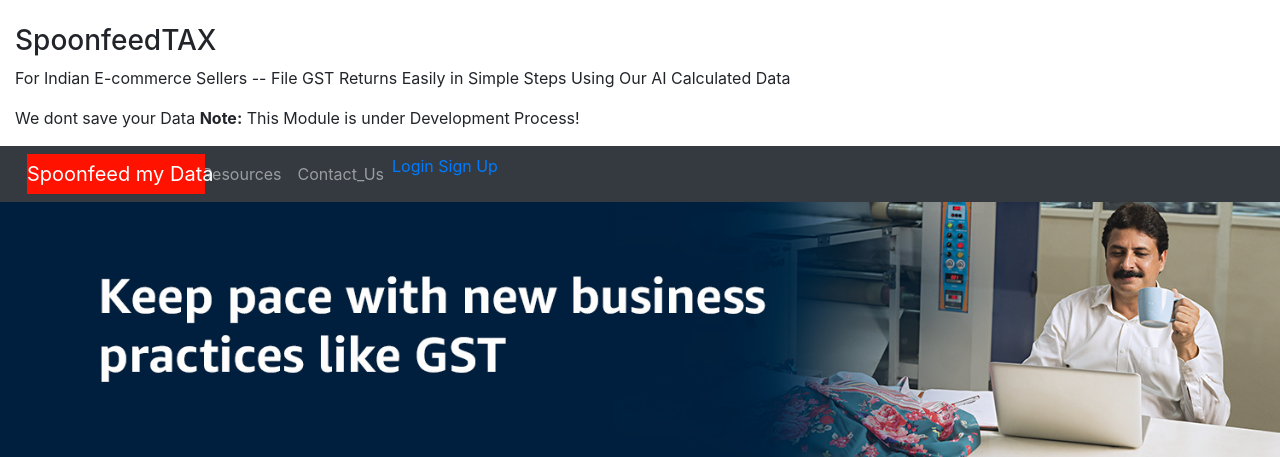
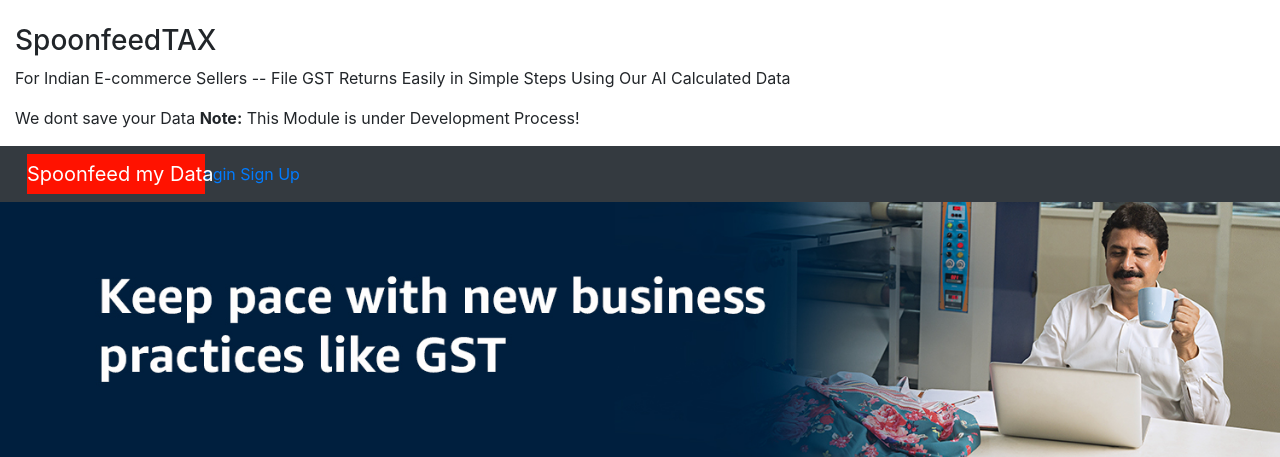
Before and after one commit to srikanthc9491/teja, a Flask app: page / in a window 1280 px wide. Shown: the top 457 px of the page. Run offline with Flask 2, Linux system fonts and the light colour scheme; some libraries are stand-ins or nearby versions.

Commit message:
Update welcome.html

```diff
--- a/templates/welcome.html
+++ b/templates/welcome.html
@@ -61,13 +61,6 @@ division {
 </body>
 
 
-    <ul class="navbar-nav">
-    <li class="nav-item">
-      <a class="nav-link" href="Resources">Resources</a>
-    </li>
-    <li class="nav-item">
-      <a class="nav-link" href="Contact_Us">Contact_Us</a>
-    </li>
 
 
 
@@ -109,6 +102,18 @@ division {
                         <a href="{{ url_for('auth.logout') }}" class="navbar-item">
                             Logout
                         </a>
+
+
+<ul class="navbar-menu">
+    <li class="nav-menu">
+      <a class="nav-right" href="Resources">Resources</a>
+    </li>
+    <li class="nav-menu">
+      <a class="nav-right" href="Contact_Us">Contact_Us</a>
+    </li>
+
+
+
                         {% endif %}
 
                     </div>
```
